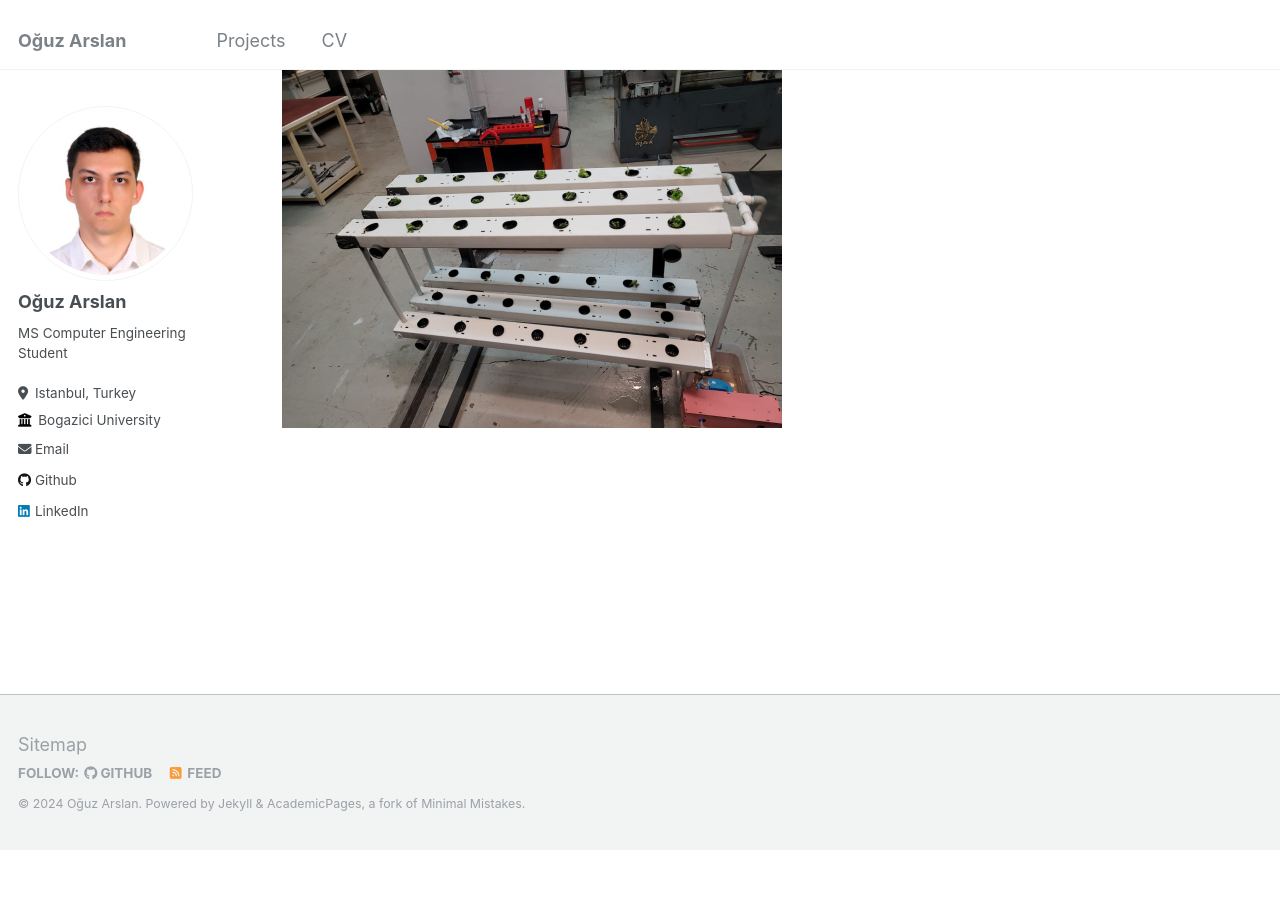
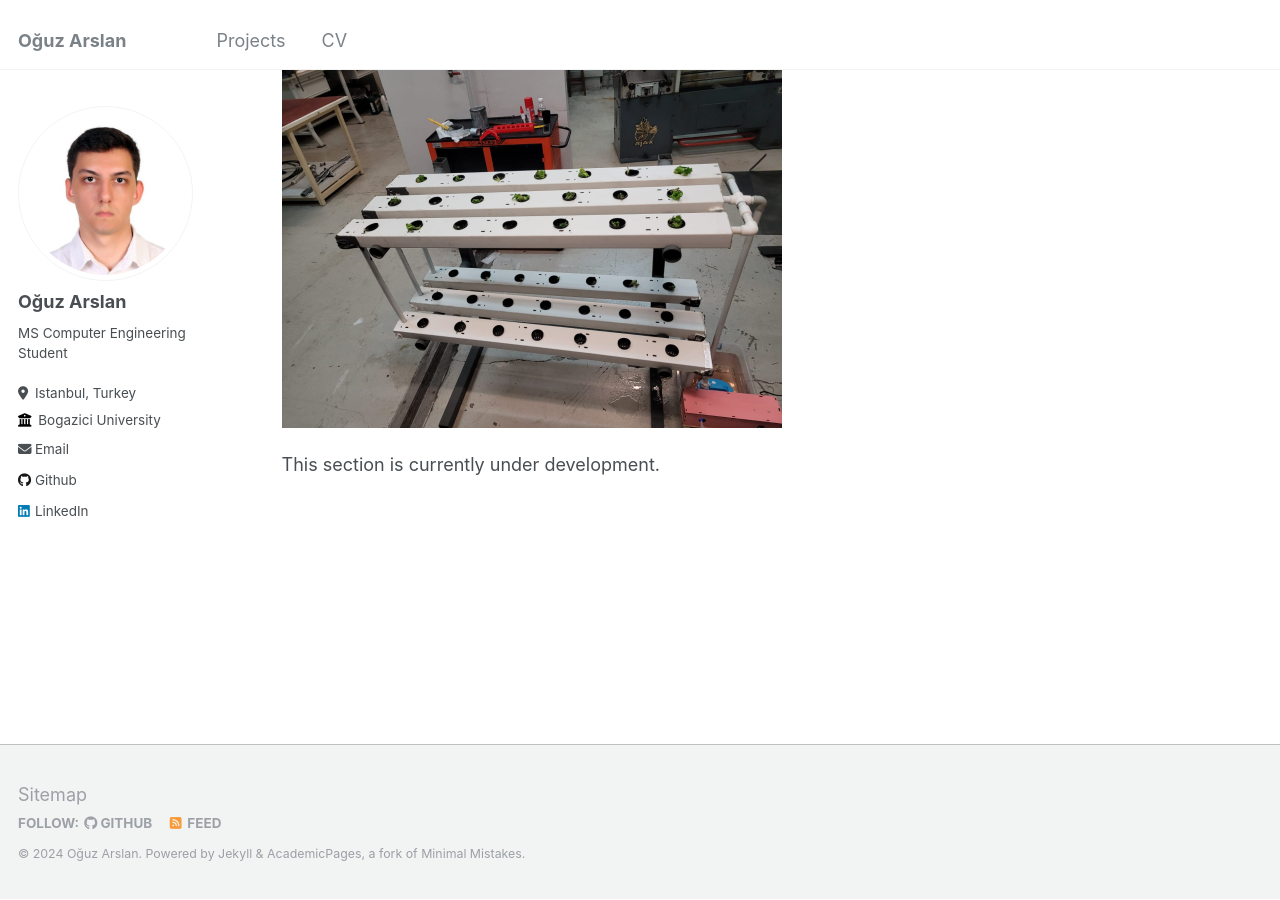
Before and after one commit to Boysle/boysle.github.io, a Jekyll site: the page built from _pages/about.md, in a window 1280 px wide and 900 px high, scrolled down 1085 px. Built offline with Jekyll 4.4.1, drawn with Linux system fonts in a browser that asks for light colours; before the commit the page ends 1935 px from its top, so only the background shows below that.

Commit message:
Update about.md

```diff
--- a/_pages/about.md
+++ b/_pages/about.md
@@ -22,3 +22,5 @@ Featured Projects
 {% for post in posts %}
   {% include archive-single.html %}
 {% endfor %}
+
+This section is currently under development.
```
